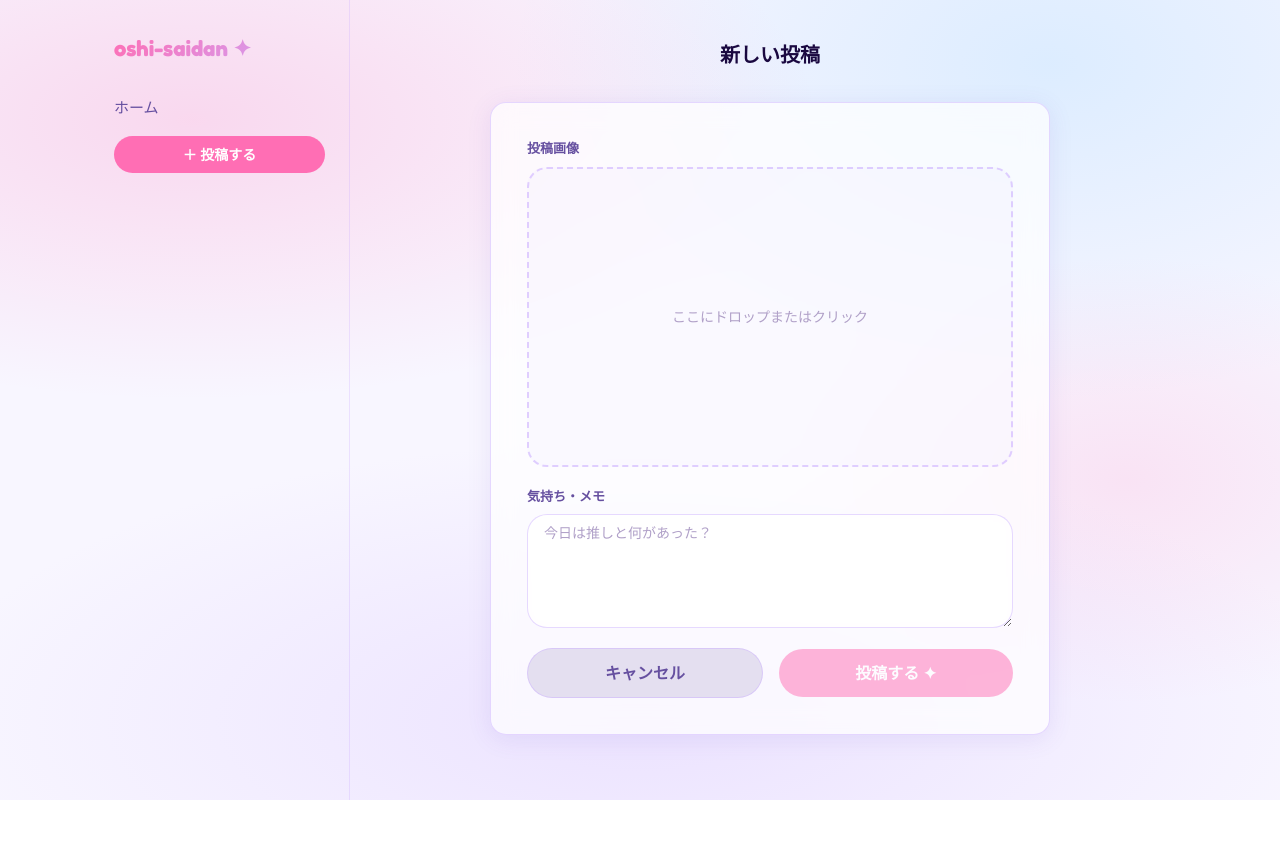
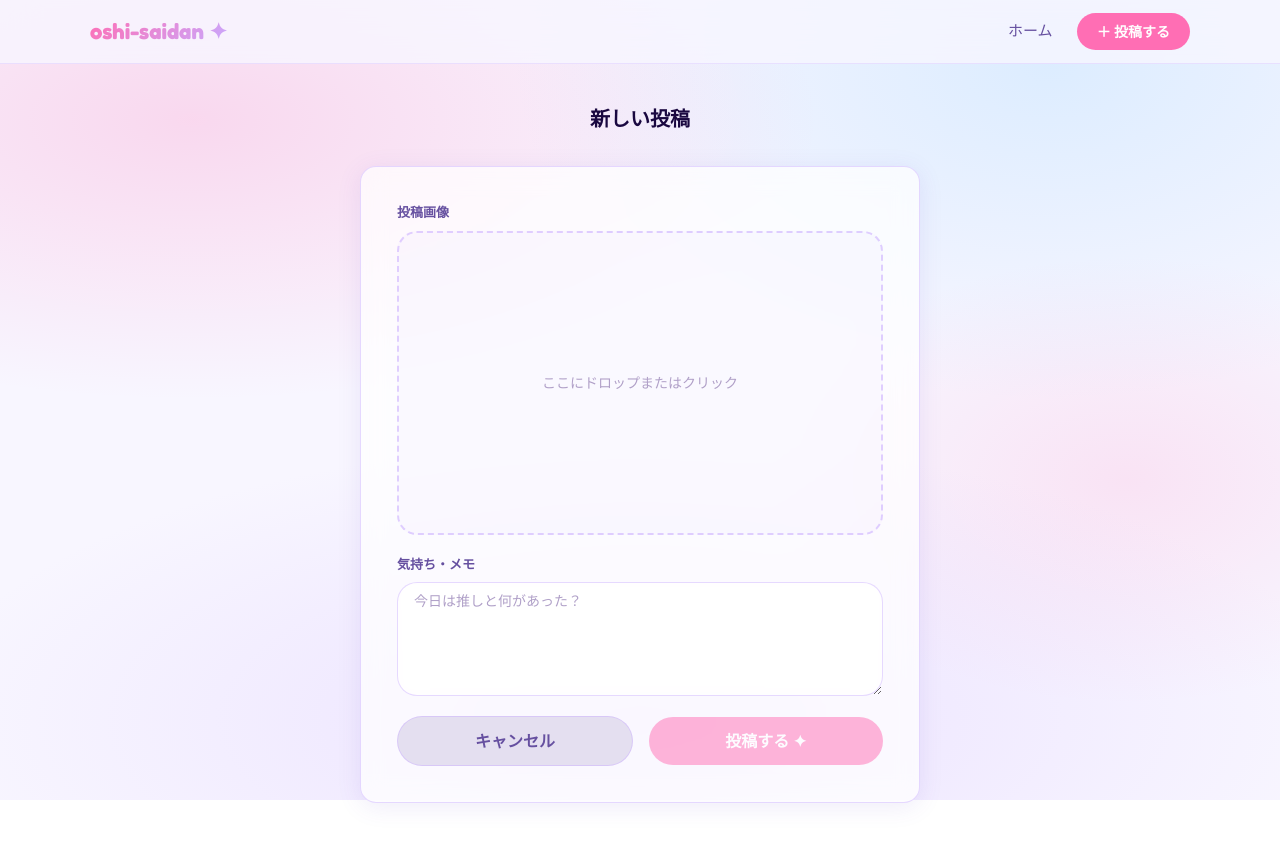
Before and after one commit to kooooo1tktn/oshi-saidan, a React (Vite) app: page /new in a window 1280 px wide. Before the commit the page ends 800 px from the top, so only its background shows below. Built offline with nearby package versions, Linux system fonts and the light colour scheme; no server answers.

Commit message:
feat: Headerコンポーネントを追加しレイアウト構造を更新。スタイルと機能を改善してHomeページとNewページを強化。

```diff
--- a/src/components/Sidebar.tsx
+++ b/src/components/Header.tsx
@@ -1,30 +1,20 @@
-import { Box, Flex, Text } from "@chakra-ui/react";
+import { Box, Flex, Text, HStack } from "@chakra-ui/react";
 import { Link } from "react-router-dom";
 
-export const Sidebar = () => {
+export const Header = () => {
   return (
     <Box
       as="nav"
       position="sticky"
       top={0}
       zIndex={100}
-      flexShrink={0}
-      w={{ base: "100%", lg: "260px" }}
-      h={{ base: "64px", lg: "100vh" }}
-      px={{ base: 12, lg: 6 }}
-      bg={{ base: "rgba(248,246,255,0.78)", lg: "transparent" }}
-      sx={{ backdropFilter: { base: "blur(18px)", lg: "none" } }}
-      borderBottom={{ base: "1px solid rgba(200,170,255,0.28)", lg: "none" }}
-      borderRight={{ base: "none", lg: "1px solid rgba(200,170,255,0.28)" }}
+      h="64px"
+      px={12}
+      bg="rgba(248,246,255,0.78)"
+      style={{ backdropFilter: "blur(18px)" }}
+      borderBottom="1px solid rgba(200,170,255,0.28)"
     >
-      <Flex
-        direction={{ base: "row", lg: "column" }}
-        align={{ base: "center", lg: "stretch" }}
-        justify={{ base: "space-between", lg: "flex-start" }}
-        h="full"
-        py={{ lg: 8 }}
-        gap={{ lg: 8 }}
-      >
+      <Flex align="center" justify="space-between" h="full" maxW="1100px" mx="auto">
         {/* Logo */}
         <Text
           as={Link}
@@ -44,11 +34,7 @@ export const Sidebar = () => {
         </Text>
 
         {/* Nav links */}
-        <Flex
-          direction={{ base: "row", lg: "column" }}
-          align={{ base: "center", lg: "stretch" }}
-          gap={{ base: 6, lg: 4 }}
-        >
+        <HStack spacing={6}>
           <Text
             as={Link}
             to="/"
@@ -73,14 +59,13 @@ export const Sidebar = () => {
             borderRadius="full"
             px={5}
             py={2}
-            textAlign="center"
             textDecoration="none"
             _hover={{ bg: "#DD3888" }}
             transition="background 0.2s"
           >
             ＋ 投稿する
           </Text>
-        </Flex>
+        </HStack>
       </Flex>
     </Box>
   );
--- a/src/components/Layout.tsx
+++ b/src/components/Layout.tsx
@@ -1,6 +1,6 @@
-import { Box, Flex } from "@chakra-ui/react";
+import { Box } from "@chakra-ui/react";
 import { Outlet } from "react-router-dom";
-import { Sidebar } from "./Sidebar";
+import { Header } from "./Header";
 
 export const Layout = () => {
   return (
@@ -24,12 +24,10 @@ export const Layout = () => {
 
       {/* Foreground content */}
       <Box position="relative" zIndex={1}>
-        <Flex direction={{ base: "column", lg: "row" }} maxW="1100px" mx="auto" minH="100vh">
-          <Sidebar />
-          <Box as="main" flex="1" minW={0}>
-            <Outlet />
-          </Box>
-        </Flex>
+        <Header />
+        <Box as="main">
+          <Outlet />
+        </Box>
       </Box>
     </Box>
   );
--- a/src/pages/Home.tsx
+++ b/src/pages/Home.tsx
@@ -1,4 +1,4 @@
-import { Box, VStack, Text, Spinner, Center } from "@chakra-ui/react";
+import { Box, Grid, Text, Spinner, Center } from "@chakra-ui/react";
 import { getPosts } from "../supabase/supabaseFunctions";
 import { useQuery } from "@tanstack/react-query";
 import { Post } from "../types";
@@ -39,7 +39,7 @@ export const Home = () => {
   }
 
   return (
-    <Box maxW="600px" mx="auto" px={{ base: 4, lg: 12 }} py={10}>
+    <Box maxW="1100px" mx="auto" px={{ base: 4, lg: 12 }} py={10}>
       <Text
         fontFamily="heading"
         fontSize="20px"
@@ -50,11 +50,14 @@ export const Home = () => {
         ホーム
       </Text>
 
-      <VStack align="stretch" spacing={5}>
+      <Grid
+        templateColumns={{ base: "1fr", md: "repeat(2, 1fr)", lg: "repeat(3, 1fr)" }}
+        gap={5}
+      >
         {data.map((post) => (
           <PostCard key={post.id} post={post} />
         ))}
-      </VStack>
+      </Grid>
     </Box>
   );
 };
--- a/src/pages/New.tsx
+++ b/src/pages/New.tsx
@@ -1,4 +1,5 @@
 import {
+  AspectRatio,
   Box,
   Button,
   VStack,
@@ -9,7 +10,8 @@ import {
   Alert,
   AlertIcon,
   Image,
-  HStack
+  HStack,
+  Flex
 } from "@chakra-ui/react";
 import { useNavigate } from "react-router-dom";
 import { useForm } from "react-hook-form";
@@ -93,21 +95,21 @@ export const New = () => {
               <Box
                 border="2px dashed rgba(200,170,255,0.55)"
                 borderRadius="20px"
-                h={imagePreview ? "auto" : "300px"}
                 bg="rgba(200,170,255,0.05)"
-                display="flex"
-                alignItems="center"
-                justifyContent="center"
                 position="relative"
                 overflow="hidden"
                 cursor="pointer"
               >
                 {imagePreview ? (
-                  <Image src={imagePreview} />
+                  <AspectRatio ratio={16 / 9}>
+                    <Image src={imagePreview} objectFit="cover" />
+                  </AspectRatio>
                 ) : (
-                  <Text fontFamily="heading" fontSize="14px" color="#B0A0C8">
-                    ここにドロップまたはクリック
-                  </Text>
+                  <Flex h="300px" align="center" justify="center">
+                    <Text fontFamily="heading" fontSize="14px" color="#B0A0C8">
+                      ここにドロップまたはクリック
+                    </Text>
+                  </Flex>
                 )}
                 <Box
                   as="input"
```
Also changed, not shown: 2 other files (tests, documents, lock files or other folders).
